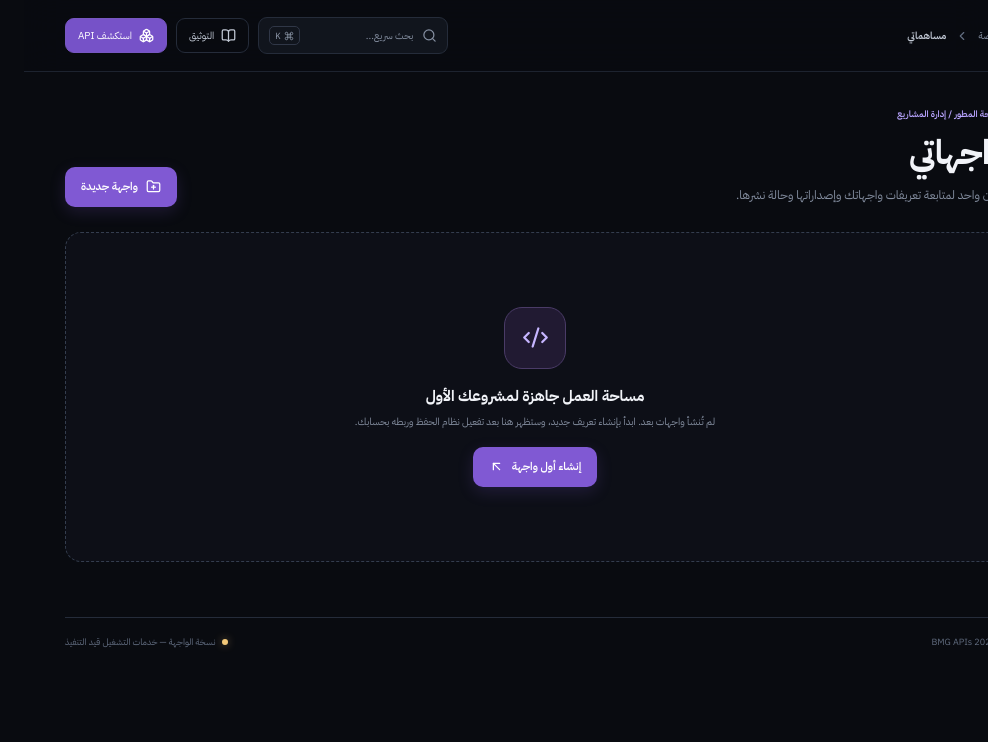
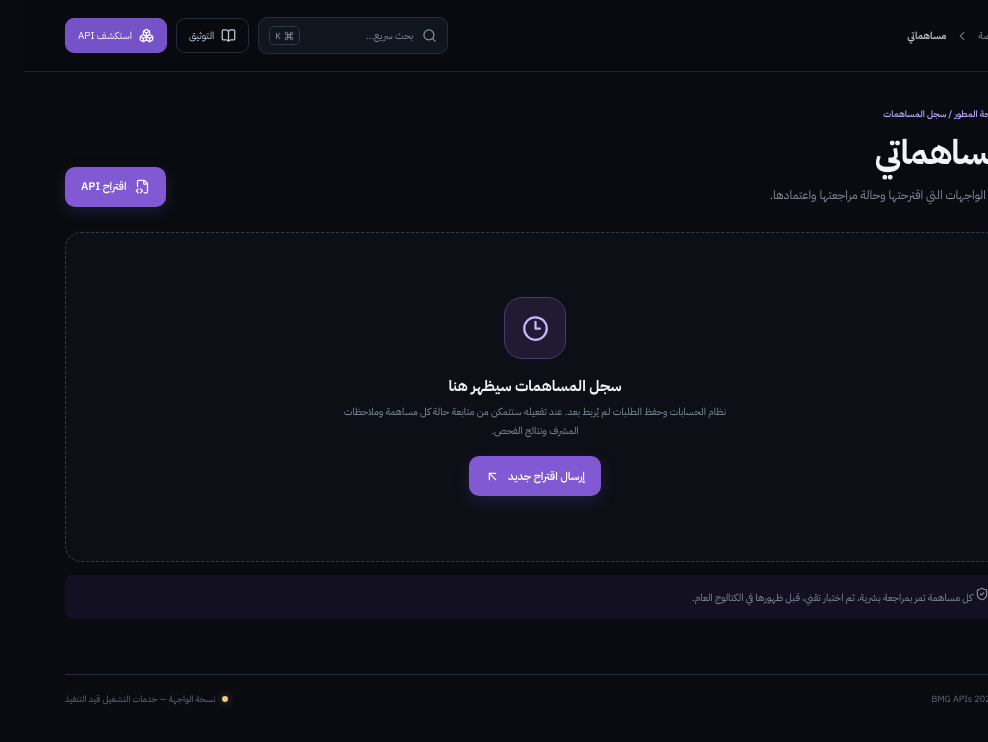
Before and after one commit to T7-T7/Bmg-Apis, a Next.js app: page /my-apis in a window 1280 px wide. Shown: the top 742 px of the page, without its empty margins (292-1280 px from the left). Built offline with nearby package versions, Linux system fonts and the light colour scheme.

Commit message:
تحويل تجربة المنصة إلى بوابة APIs ومساهمات المجتمع

```diff
--- a/app/my-apis/page.tsx
+++ b/app/my-apis/page.tsx
@@ -1,16 +1,17 @@
 import Link from "next/link";
-import { ArrowUpLeft, Code2, FolderPlus } from "lucide-react";
+import { ArrowUpLeft, Clock3, FileCode2, ShieldCheck } from "lucide-react";
 
 export default function MyApisPage() {
   return (
     <div>
-      <div className="page-heading"><div><div className="eyebrow">مساحة المطور / إدارة المشاريع</div><h1>واجهاتي</h1><p>مكان واحد لمتابعة تعريفات واجهاتك وإصداراتها وحالة نشرها.</p></div><Link href="/create" className="button-primary"><FolderPlus size={15} /> واجهة جديدة</Link></div>
+      <div className="page-heading"><div><div className="eyebrow">مساحة المطور / سجل المساهمات</div><h1>مساهماتي</h1><p>تابع الواجهات التي اقترحتها وحالة مراجعتها واعتمادها.</p></div><Link href="/create" className="button-primary"><FileCode2 size={15} /> اقتراح API</Link></div>
       <div className="workspace-empty">
-        <span className="workspace-empty-icon"><Code2 size={27} /></span>
-        <h2>مساحة العمل جاهزة لمشروعك الأول</h2>
-        <p>لم تُنشأ واجهات بعد. ابدأ بإنشاء تعريف جديد، وستظهر هنا بعد تفعيل نظام الحفظ وربطه بحسابك.</p>
-        <Link href="/create" className="button-primary">إنشاء أول واجهة <ArrowUpLeft size={15} /></Link>
+        <span className="workspace-empty-icon"><Clock3 size={27} /></span>
+        <h2>سجل المساهمات سيظهر هنا</h2>
+        <p>نظام الحسابات وحفظ الطلبات لم يُربط بعد. عند تفعيله ستتمكن من متابعة حالة كل مساهمة وملاحظات المشرف ونتائج الفحص.</p>
+        <Link href="/create" className="button-primary">إرسال اقتراح جديد <ArrowUpLeft size={15} /></Link>
       </div>
+      <div className="docs-note"><ShieldCheck size={14} /> كل مساهمة تمر بمراجعة بشرية، ثم اختبار تقني، قبل ظهورها في الكتالوج العام.</div>
     </div>
   );
 }
```
